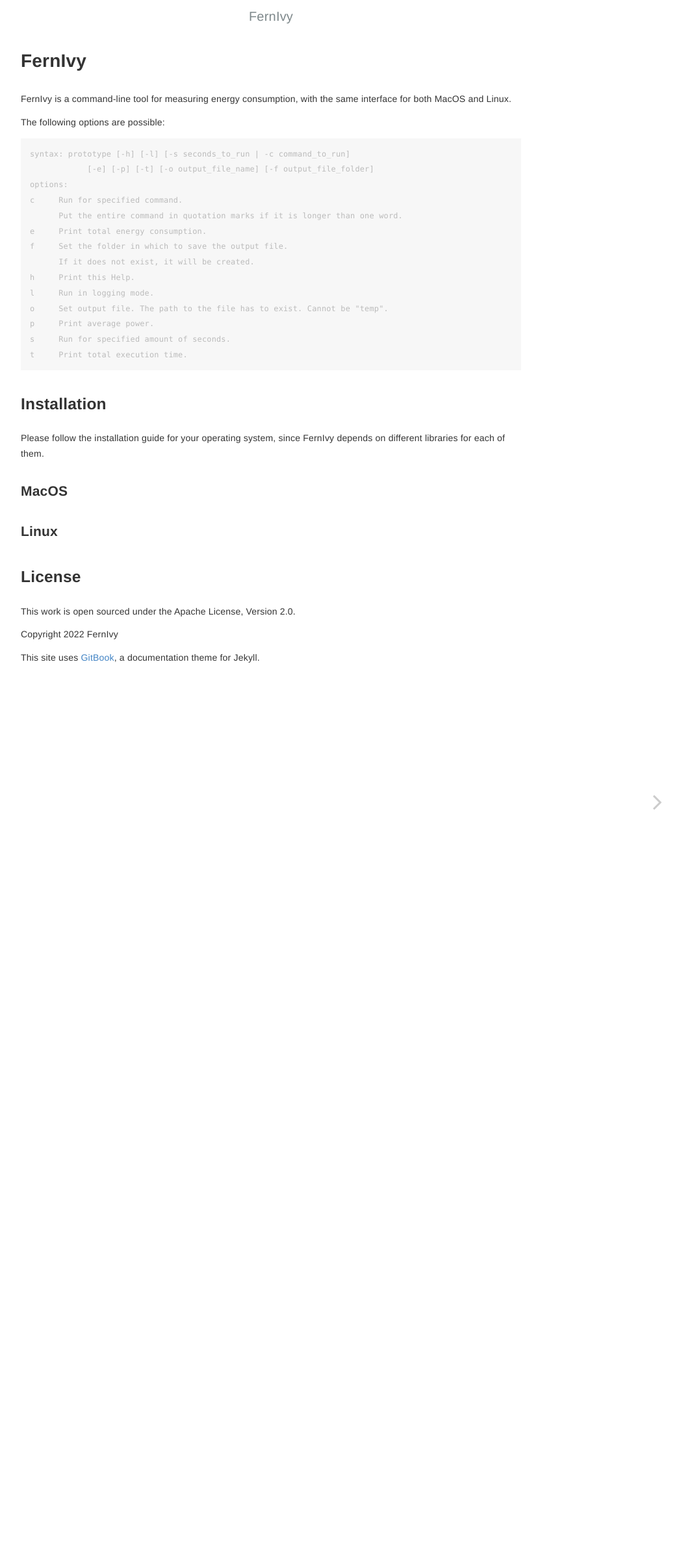
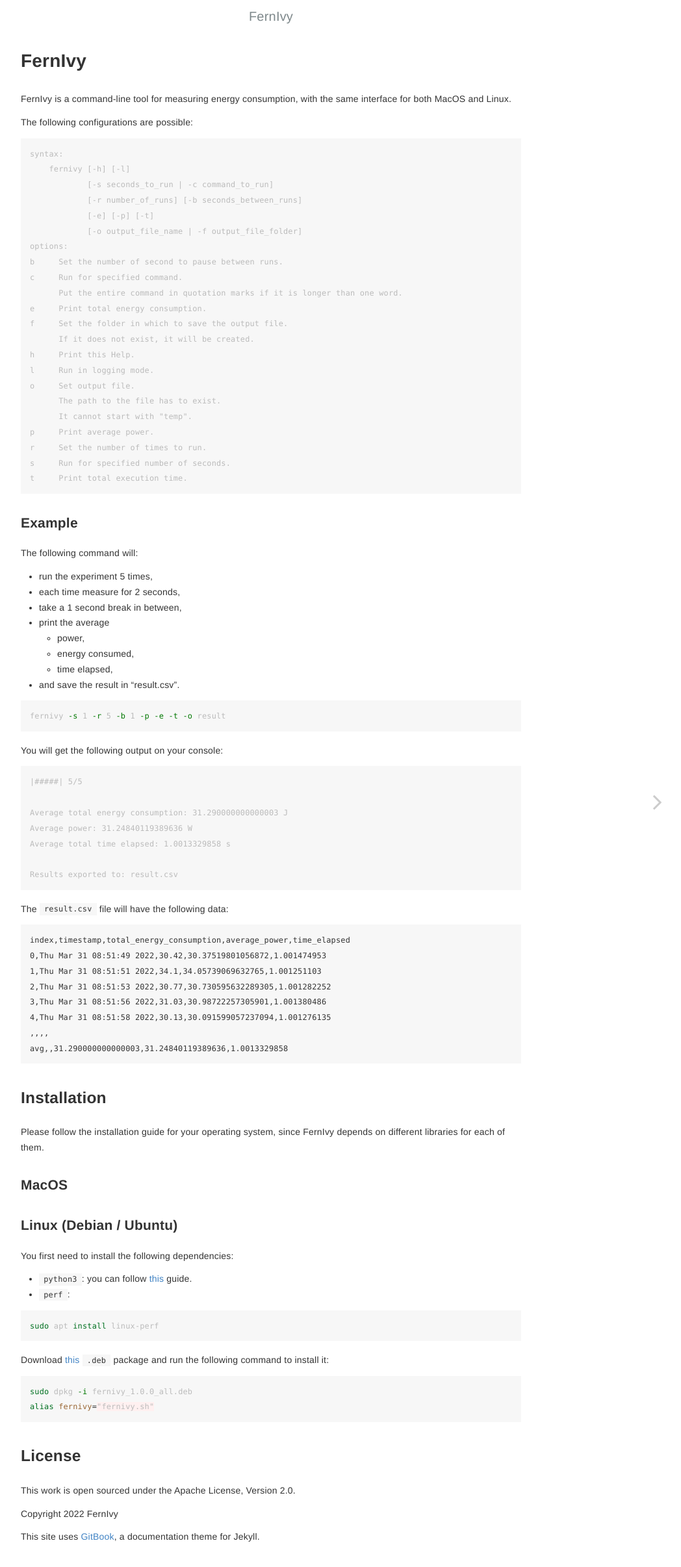
Before and after one commit to fernivy/docs, a Jekyll site: the page built from index.md, in a window 1280 px wide. Shown: the top 2412 px of the page at 65% size, without its empty margins (223-1271 px from the left). Built offline with Jekyll 4.4.1, drawn with Linux system fonts in a browser that asks for light colours.

Commit message:
Add example and linux installation

````diff
--- a/index.md
+++ b/index.md
@@ -4,12 +4,17 @@
 
 FernIvy is a command-line tool for measuring energy consumption, with the same interface for both MacOS and Linux.
 
-The following options are possible:
+The following configurations are possible:
 
 ```
-syntax: prototype [-h] [-l] [-s seconds_to_run | -c command_to_run]
-            [-e] [-p] [-t] [-o output_file_name] [-f output_file_folder]
+syntax:
+    fernivy [-h] [-l]
+            [-s seconds_to_run | -c command_to_run]
+            [-r number_of_runs] [-b seconds_between_runs]
+            [-e] [-p] [-t]
+            [-o output_file_name | -f output_file_folder]
 options:
+b     Set the number of second to pause between runs.
 c     Run for specified command.
       Put the entire command in quotation marks if it is longer than one word.
 e     Print total energy consumption.
@@ -17,19 +22,78 @@
       If it does not exist, it will be created.
 h     Print this Help.
 l     Run in logging mode.
-o     Set output file. The path to the file has to exist. Cannot be "temp".
+o     Set output file.
+      The path to the file has to exist.
+      It cannot start with "temp".
 p     Print average power.
-s     Run for specified amount of seconds.
+r     Set the number of times to run.
+s     Run for specified number of seconds.
 t     Print total execution time.
 ```
 
+### Example
+
+The following command will:
+* run the experiment 5 times,
+* each time measure for 2 seconds,
+* take a 1 second break in between,
+* print the average
+    * power,
+    * energy consumed,
+    * time elapsed,
+* and save the result in "result.csv".
+
+```bash
+fernivy -s 1 -r 5 -b 1 -p -e -t -o result
+```
+
+You will get the following output on your console:
+
+```
+|#####| 5/5
+
+Average total energy consumption: 31.290000000000003 J
+Average power: 31.24840119389636 W
+Average total time elapsed: 1.0013329858 s
+
+Results exported to: result.csv
+```
+
+The `result.csv` file will have the following data:
+
+```csv
+index,timestamp,total_energy_consumption,average_power,time_elapsed
+0,Thu Mar 31 08:51:49 2022,30.42,30.37519801056872,1.001474953
+1,Thu Mar 31 08:51:51 2022,34.1,34.05739069632765,1.001251103
+2,Thu Mar 31 08:51:53 2022,30.77,30.730595632289305,1.001282252
+3,Thu Mar 31 08:51:56 2022,31.03,30.98722257305901,1.001380486
+4,Thu Mar 31 08:51:58 2022,30.13,30.091599057237094,1.001276135
+,,,,
+avg,,31.290000000000003,31.24840119389636,1.0013329858
+```
 ## Installation
 
 Please follow the installation guide for your operating system, since FernIvy depends on different libraries for each of them.
 
 ### MacOS
 
-### Linux
+### Linux (Debian / Ubuntu)
+
+You first need to install the following dependencies:
+
+* `python3`: you can follow [this](https://docs.python-guide.org/starting/install3/linux/) guide.
+* `perf`:
+
+```bash
+sudo apt install linux-perf
+```
+
+Download [this](https://www.flaticon.com/free-icon/work-in-progress_5578703) `.deb` package and run the following command to install it:
+
+```bash
+sudo dpkg -i fernivy_1.0.0_all.deb
+alias fernivy="fernivy.sh"
+```
 
 ## License
 
````
